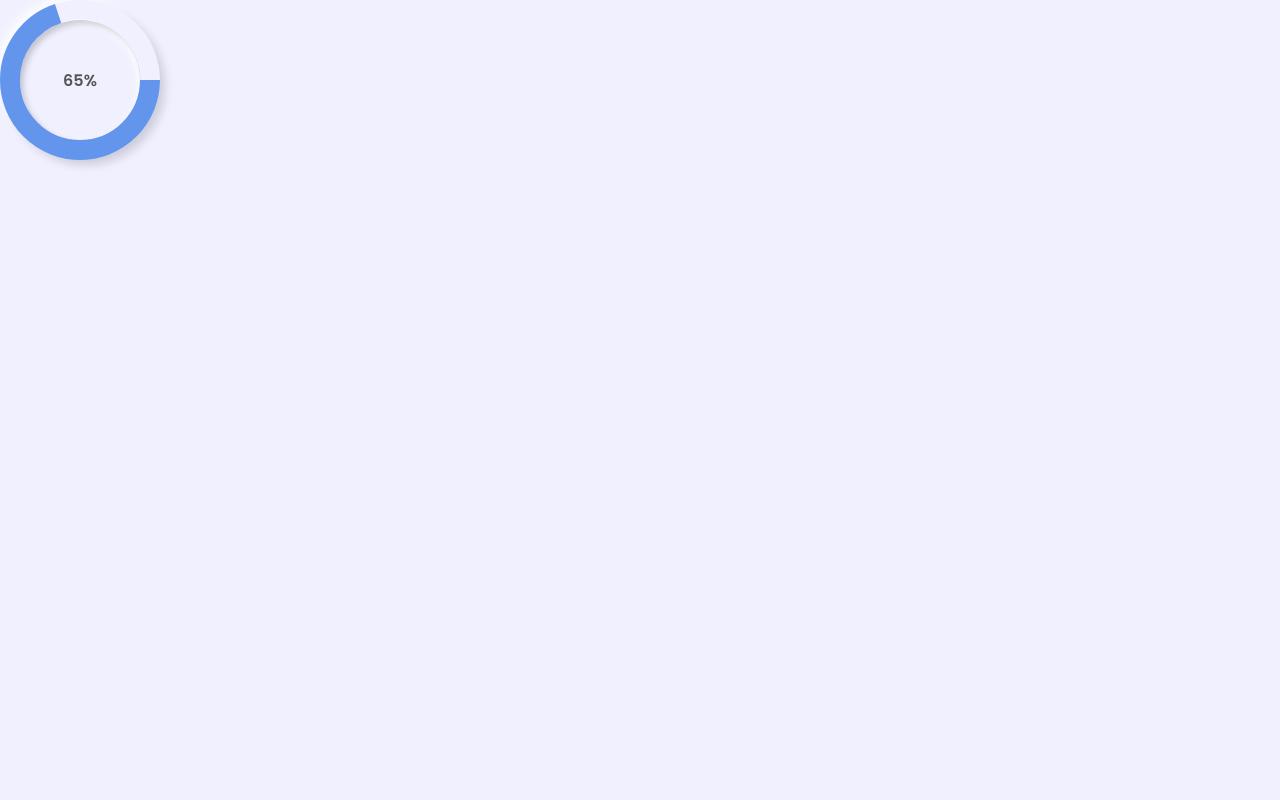
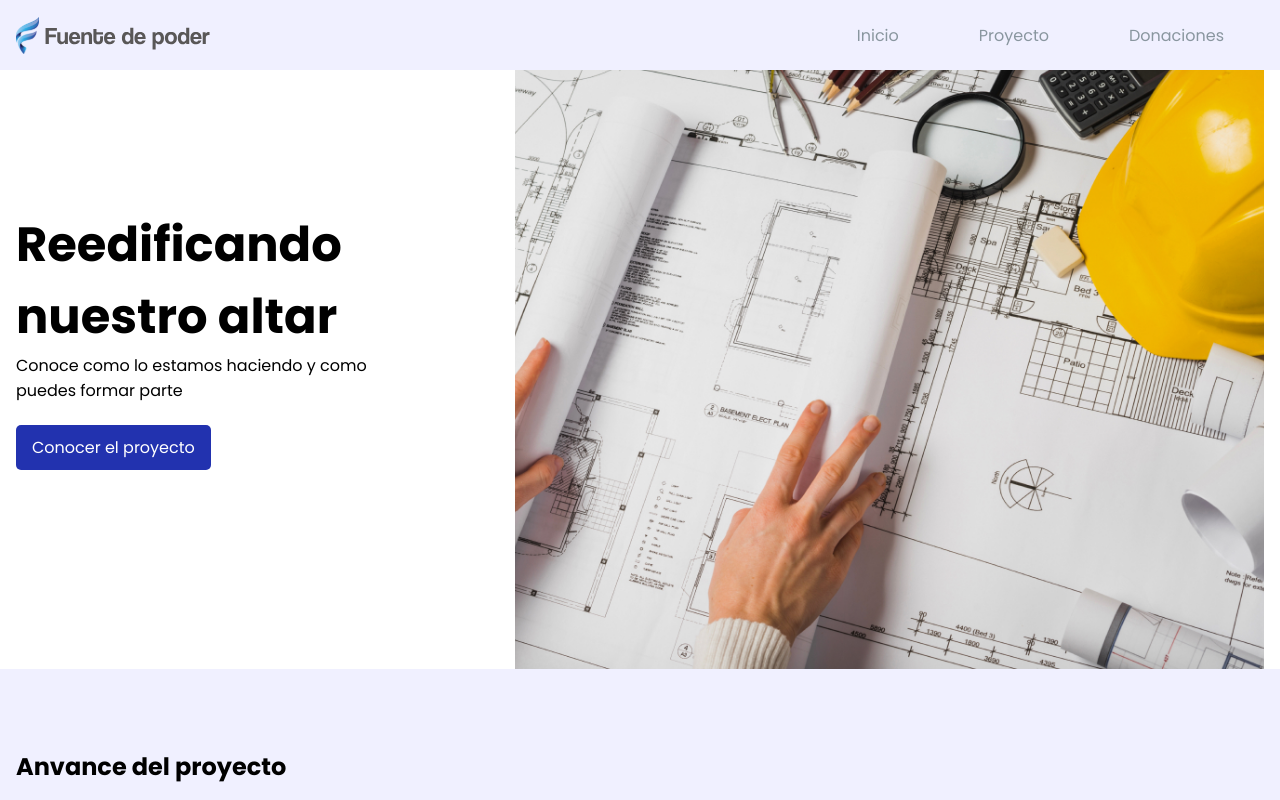
Before and after one commit to pdromoreno7/church-plaza-donaciones, a React (Create React App) app: page / in a window 1280 px wide. Shown: the top 800 px of the page. Built offline with nearby package versions, Linux system fonts and the light colour scheme.

Commit message:
Añadimos circleprogress al proyectSeccion, y modificamos colores a oficiales

```diff
--- a/src/App.js
+++ b/src/App.js
@@ -1,4 +1,3 @@
-import CircleProgress from "./components/CircleProgress";
 import { Donaciones } from "./components/Donaciones";
 import { Footer } from "./components/Footer";
 import { Hero } from "./components/Hero";
@@ -8,12 +7,11 @@ import { ProyectSection } from "./components/ProyectSection";
 function App() {
   return (
     <>
-      {/* <Navbar />
+      <Navbar />
       <Hero />
       <ProyectSection />
       <Donaciones />
-      <Footer /> */}
-      <CircleProgress />
+      <Footer />
     </>
   );
 }
--- a/src/components/CircleProgress.jsx
+++ b/src/components/CircleProgress.jsx
@@ -11,11 +11,12 @@ const CircleProgressStyles = styled.div`
       width: 160px;
       height: 160px;
       border-radius: 50%;
-
+      background: #ada5d0;
       padding: 20px;
       box-shadow: 6px 6px 10px -1px rgba(0, 0, 0, 0.15),
         -6px -6px 10px -1px rgba(255, 255, 255, 0.7);
       .inner {
+        background-color: var(--white);
         display: flex;
         justify-content: center;
         align-items: center;
@@ -29,6 +30,7 @@ const CircleProgressStyles = styled.div`
           0px 12px 10px -10px rgba(0, 0, 0, 0.05);
 
         #number-progress {
+          font-size: var(--h2-font-size);
           font-weight: 600;
           color: #555;
         }
@@ -36,7 +38,7 @@ const CircleProgressStyles = styled.div`
     }
     circle {
       fill: none;
-      stroke: cornflowerblue;
+      stroke: var(--secun-color);
       stroke-width: 20px;
       stroke-dasharray: 472;
       stroke-dashoffset: 472;
--- a/src/components/ProyectSection.jsx
+++ b/src/components/ProyectSection.jsx
@@ -1,7 +1,8 @@
 import React from "react";
 import styled from "styled-components";
-import ProyectImg from "../assets/proyect__info-img.png";
+// import ProyectImg from "../assets/proyect__info-img.png";
 import { Button } from "./Button";
+import CircleProgress from "./CircleProgress";
 
 const ProyectSectionStyles = styled.section`
   /* margin: 0 15px; */
@@ -114,7 +115,8 @@ export function ProyectSection() {
         <div className="proyect__main">
           <div className="proyect__graphi">
             <figure className="proyect__graphi-number">
-              <img src={ProyectImg} alt="" />
+              {/* <img src={ProyectImg} alt="" /> */}
+              <CircleProgress />
             </figure>
             <div className="proyect__graphi-description">
               <h3>Levantamiento de paredes</h3>
```
